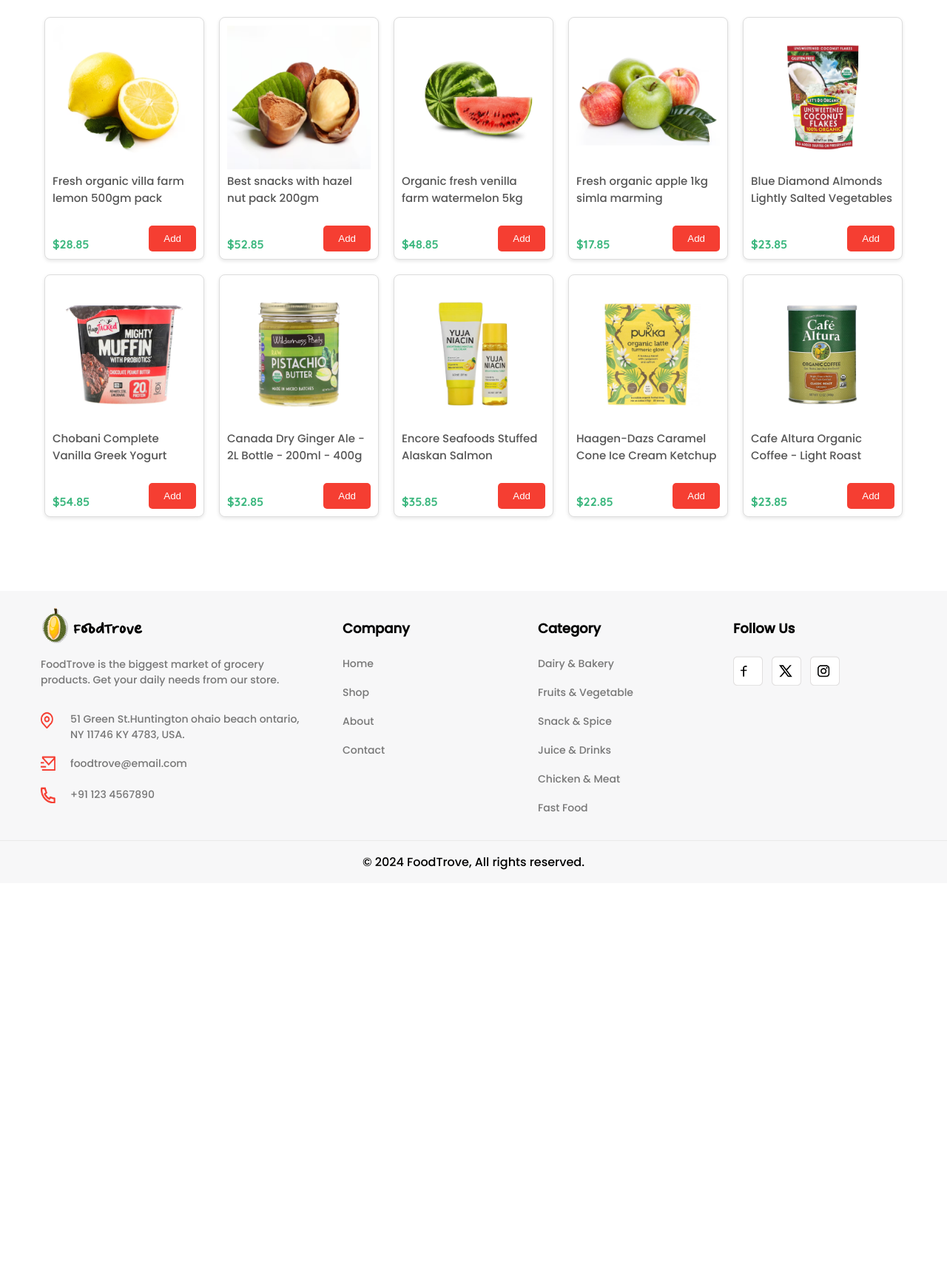
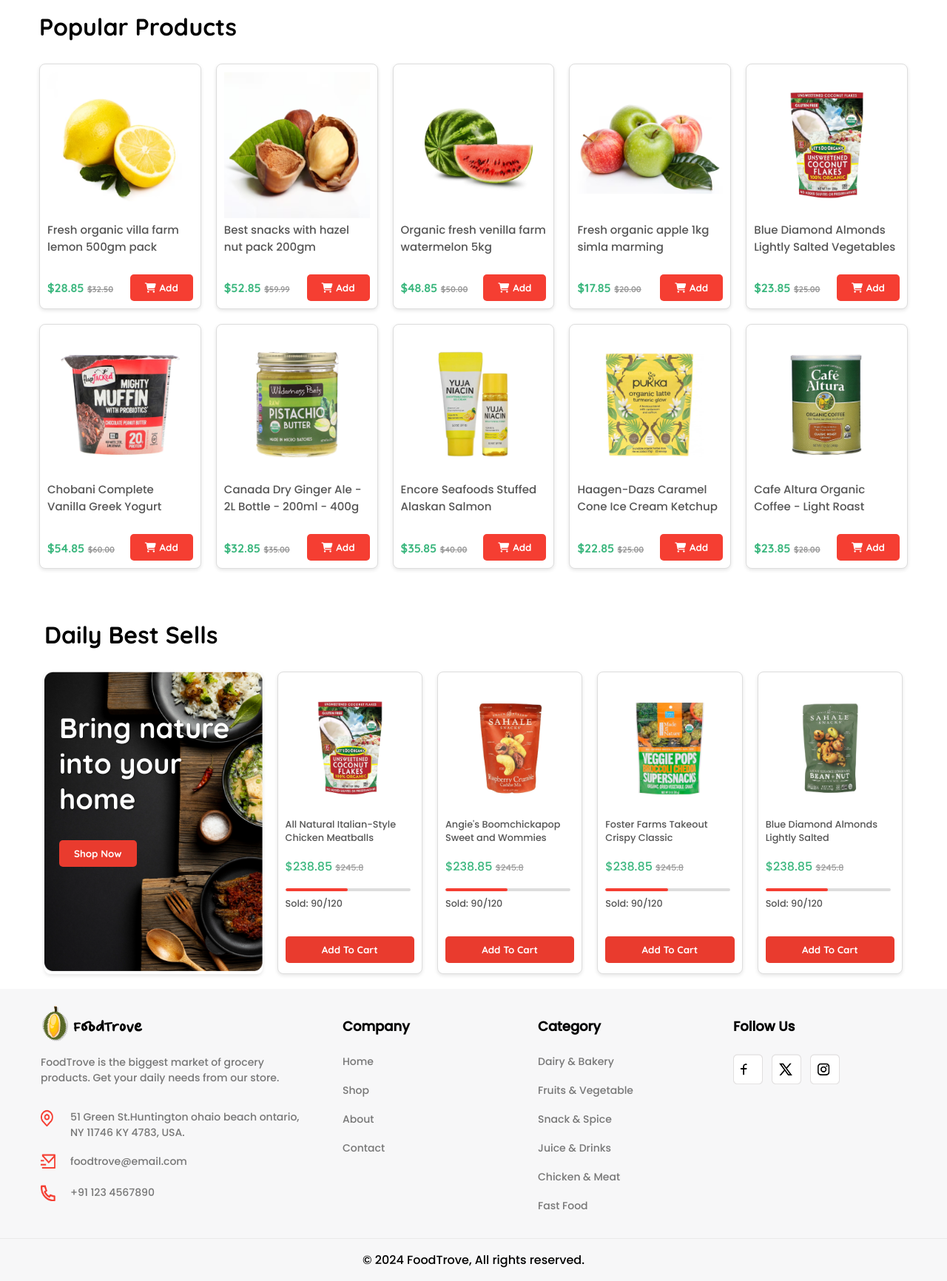
Before and after one commit to pavelolofinskiy/grocery_store, a PHP site: page / in a window 1280 px wide. Shown: the part 1218-2950 px from the top of the page at 74% size. Before the commit the page ends 2394 px from the top, so only its background shows below. Run offline with PHP 8.4, Linux system fonts and the light colour scheme; some libraries are stand-ins or nearby versions.

Commit message:
finished fouth section

```diff
--- /dev/null
+++ b/assets/css/fourth-section.css
@@ -0,0 +1,203 @@
+.best-sells {
+    padding: 20px;
+    max-width: 1200px;
+    margin: auto;
+}
+
+.grid-container {
+    display: grid;
+    grid-template-columns: 1.5fr 1fr 1fr 1fr 1fr;
+    gap: 20px;
+    max-width: 1200px;
+    margin: auto;
+}
+
+.fixed-item {
+    position: relative;
+    overflow: hidden;
+    border-radius: 8px;
+    text-align: left;
+    background-color: #fff;
+    box-shadow: 0 2px 5px rgba(0, 0, 0, 0.1);
+}
+
+.fixed-item img {
+    width: 100%;
+    height: auto;
+    border-radius: 8px;
+}
+
+.text-overlay {
+    position: absolute;
+    top: 20px;
+    left: 20px;
+    color: white;
+    text-shadow: 1px 1px 2px rgba(0, 0, 0, 0.5);
+}
+
+.second-product-card {
+    display: flex;
+    flex-direction: column;
+    border: 1px solid #ddd;
+    border-radius: 8px;
+    overflow: hidden;
+    text-align: left;
+    padding: 10px;
+    background-color: #fff;
+    box-shadow: 0 2px 5px rgba(0, 0, 0, 0.1);
+    justify-content: space-around;
+}
+
+.second-product-card img {
+    width: 100%;
+    height: auto;
+}
+
+.second-product-card h3 {
+    font-size: 1.2em;
+    margin: 10px 0;
+}
+
+.second-product-card p {
+    color: #555;
+    font-family: var(--main-font-family);
+}
+
+.second-product-card .price {
+    font-size: 1rem;
+    color: #3BB77E;
+    margin-top: 0.5rem;
+}
+
+.original-price {
+    font-size: 0.7em;
+    color: #999;
+    text-decoration: line-through;
+}
+
+.sold {
+    color: #999;
+    font-size: 0.8rem;
+    margin-bottom: 1rem;
+}
+
+.grid-container button {
+    background-color: #e93b2e;
+    font-family: var(--second-font-family-bold);
+    color: #fff;
+    border: none;
+    padding: 10px 20px;
+    cursor: pointer;
+    border-radius: 5px;
+    margin-top: 10px;
+}
+
+.button:hover {
+    background-color: #d6362b;
+}
+
+
+.save {
+    background-color: #28a745;
+}
+
+.sale {
+    background-color: #007bff;
+}
+
+.best-sale {
+    background-color: #ffc107;
+}
+
+.best-sells-p {
+    font-family: var(--second-font-family-bold);
+    font-weight: 500;
+    font-size: 2rem;
+    margin-bottom: 30px;
+}
+
+.cart-name {
+    font-size: 0.8rem;
+}
+
+.text-overlay p {
+    font-family: var(--second-font-family-bold);
+    font-size: 38px;
+    margin-top: 2rem;
+    padding-right: 1rem;
+}
+
+.text-overlay button {
+    margin-top: 2rem;
+}
+
+.progress-container {
+    width: 97%;
+    background-color: #ddd;
+    border-radius: 13px;
+    overflow: hidden;
+    height: 4px;
+    margin-right: 1px;
+    margin-top: 0.5rem;
+}
+
+.progress-bar {
+    width: 50%;
+    background-color: #F53E32;
+    height: 100%;
+    border-radius: 13px;
+    transition: width 0.3s ease;
+}
+
+
+@media (max-width: 1120px) {
+    .grid-container {
+        grid-template-columns: 1.5fr 1fr 1fr 1fr;
+    }
+
+    .grid-container > :nth-child(5) {
+        display: none;
+    }
+}
+
+@media (max-width: 850px) {
+    .grid-container {
+        grid-template-columns: 1.5fr 1fr 1fr;
+    }
+
+    .grid-container > :nth-child(4) {
+        display: none;
+    }
+}
+
+@media (max-width: 730px) {
+    .grid-container {
+        grid-template-columns: 1fr 1fr;
+
+    }
+
+    .fixed-item {
+        display: none;
+    }
+
+    .grid-container > :nth-child(4) {
+        display:none;
+    }
+
+}
+
+@media (max-width: 440px) {
+    .grid-container {
+        grid-template-columns: 1fr;
+
+    }
+
+    .fixed-item {
+        display: none;
+    }
+
+    .grid-container > :nth-child(4) {
+        display:none;
+    }
+
+}
--- a/assets/css/second-section.css
+++ b/assets/css/second-section.css
@@ -1,6 +1,6 @@
 .second-section {
     margin-top: 4rem;
-    height: 18rem;
+    height: clamp(10rem ,25vw ,18rem);
     padding: 0 15px;
 }
 
@@ -76,8 +76,9 @@
         width: clamp(2rem, 46vw, 380px);
     }
 
-    section {
+    .second-section {
         margin-top: 3rem;
+        height: clamp(10rem ,32vw ,16rem);
     }
 
     .first-p {
@@ -99,7 +100,7 @@
     }
 
     .first-banner img {
-        width: 94vw;
+        width: 92vw;
     }
 
     .second-banner {
@@ -107,13 +108,14 @@
     }
 
     .first-banner {
-        padding-left: 3vw;
+        padding-left: 4vw;
     }
 
 
-    section {
+    .second-section {
         margin-top: 3rem;
         padding: 0 0;
+        height: 18rem;
     }
 
     .first-p {
--- a/assets/css/third-section.css
+++ b/assets/css/third-section.css
@@ -1,14 +1,25 @@
+.grid-section {
+    max-width: 1200px;
+    margin: auto;
+    padding: 13px;
+}
 
+.general-grid-p {
+    font-family: var(--second-font-family-bold);
+    font-weight: 500;
+    font-size: 2rem;
+    margin-bottom: 10px;
+}
 
 .product-grid {
     display: grid;
     grid-template-columns: repeat(auto-fit, minmax(200px, 1fr));
     gap: 20px;
-    padding: 20px;
+    padding: 20px 0;
     background-color: #fff;
     max-width: 1200px;
     margin: auto;
-    margin-bottom: 5rem;
+    margin-bottom: 1rem;
 }
 
 .product-card {
@@ -58,7 +69,7 @@
 .price-div {
     display: flex;
     justify-content: space-between;
-    align-items: end;
+    align-items: center;
     margin-top: 1rem;
 }
 
@@ -66,4 +77,14 @@
     font-family: var(--second-font-family-bold);
     width: 900;
     color: #3BB77E;
+    margin-top: 0.7rem;
 }
+
+.price-div button {
+    font-family: var(--second-font-family-bold);
+    width: 900;
+}
+
+.product-card i {
+    margin-right: 0.3rem;
+}
--- a/includes/header.php
+++ b/includes/header.php
@@ -17,10 +17,10 @@
                 <nav class="main-nav">
                     <ul>
                         <li><a href="/">Home</a></li>
-                        <li><a href="/category">Category</a></li>
-                        <li><a href="/products">Products</a></li>
-                        <li><a href="/pages">Pages</a></li>
-                        <li><a href="/elements">Elements</a></li>
+                        <li><a href="/">Category</a></li>
+                        <li><a href="/products/list.php">Products</a></li>
+                        <li><a href="/">Pages</a></li>
+                        <li><a href="/">Elements</a></li>
                     </ul>
                 </nav>
                 <div class="contact-info">
--- a/index.php
+++ b/index.php
@@ -9,6 +9,8 @@
     <link rel="stylesheet" href="assets\css\hero.css">
     <link rel="stylesheet" href="assets\css\second-section.css">
     <link rel="stylesheet" href="assets\css\third-section.css">
+    <link rel="stylesheet" href="assets\css\fourth-section.css">
+    <script src="https://kit.fontawesome.com/71ee91ecc9.js" crossorigin="anonymous"></script>
 </head>
 <body>
 <?php
@@ -58,85 +60,143 @@
     </div>
 </section>
 
-<section class="product-grid">
+
+<section class='grid-section'>
+    <p class='general-grid-p'>Popular Products</p>
+    <div class="product-grid">
         <div class="product-card">
             <img src="/assets/img/lemon.png" alt="Fresh organic villa farm lemon 500gm pack">
             <p class='product-p'>Fresh organic villa farm lemon 500gm pack</p>
             <div class='price-div'>
-        <p>$28.85</p>
-        <button>Add</button>
+                <p class="price">$28.85 <span class="original-price">$32.50</span></p>
+                <button><i class="fa-solid fa-cart-shopping"></i>Add</button>
             </div>
         </div>
         <div class="product-card">
             <img src="/assets/img/hazelnut.png" alt="Best snacks with hazel nut pack 200gm">
             <p class='product-p'>Best snacks with hazel nut pack 200gm</p>
             <div class='price-div'>
-        <p>$52.85</p>
-        <button>Add</button>
+                <p class="price">$52.85 <span class="original-price">$59.99</span></p>
+                <button><i class="fa-solid fa-cart-shopping"></i>Add</button>
             </div>
         </div>
         <div class="product-card">
             <img src="/assets/img/watermelon.png" alt="Organic fresh venilla farm watermelon 5kg">
             <p class='product-p'>Organic fresh venilla farm watermelon 5kg</p>
             <div class='price-div'>
-        <p>$48.85</p>
-        <button>Add</button>
+                <p class="price">$48.85 <span class="original-price">$50.00</span></p>
+                <button><i class="fa-solid fa-cart-shopping"></i>Add</button>
             </div>
         </div>
         <div class="product-card">
             <img src="/assets/img/apple.png" alt="Fresh organic apple 1kg simla marming">
             <p class='product-p'>Fresh organic apple 1kg simla marming</p>
             <div class='price-div'>
-        <p>$17.85</p>
-        <button>Add</button>
+                <p class="price">$17.85 <span class="original-price">$20.00</span></p>
+                <button><i class="fa-solid fa-cart-shopping"></i>Add</button>
             </div>
         </div>
         <div class="product-card">
             <img src="/assets/img/cereal.png" alt="Blue Diamond Almonds Lightly Salted Vegetables">
             <p class='product-p'>Blue Diamond Almonds Lightly Salted Vegetables</p>
             <div class='price-div'>
-        <p>$23.85</p>
-        <button>Add</button>
+                <p class="price">$23.85 <span class="original-price">$25.00</span></p>
+                <button><i class="fa-solid fa-cart-shopping"></i>Add</button>
             </div>
         </div>
         <div class="product-card">
             <img src="/assets/img/yogurt.png" alt="Chobani Complete Vanilla Greek Yogurt">
             <p class='product-p'>Chobani Complete Vanilla Greek Yogurt</p>
             <div class='price-div'>
-        <p>$54.85</p>
-        <button>Add</button>
+                <p class="price">$54.85 <span class="original-price">$60.00</span></p>
+                <button><i class="fa-solid fa-cart-shopping"></i>Add</button>
             </div>
         </div>
         <div class="product-card">
             <img src="/assets/img/pistachio.png" alt="Canada Dry Ginger Ale - 2L Bottle - 200ml - 400g">
             <p class='product-p'>Canada Dry Ginger Ale - 2L Bottle - 200ml - 400g</p>
             <div class='price-div'>
-        <p>$32.85</p>
-        <button>Add</button>
+                <p class="price">$32.85 <span class="original-price">$35.00</span></p>
+                <button><i class="fa-solid fa-cart-shopping"></i>Add</button>
             </div>
         </div>
         <div class="product-card">
             <img src="/assets/img/salmon.png" alt="Encore Seafoods Stuffed Alaskan Salmon">
             <p class='product-p'>Encore Seafoods Stuffed Alaskan Salmon</p>
             <div class='price-div'>
-        <p>$35.85</p>
-        <button>Add</button>
+                <p class="price">$35.85 <span class="original-price">$40.00</span></p>
+                <button><i class="fa-solid fa-cart-shopping"></i>Add</button>
             </div>
         </div>
         <div class="product-card">
             <img src="/assets/img/icecream.png" alt="Haagen-Dazs Caramel Cone Ice Cream Ketchup">
             <p class='product-p'>Haagen-Dazs Caramel Cone Ice Cream Ketchup</p>
             <div class='price-div'>
-        <p>$22.85</p>
-        <button>Add</button>
+                <p class="price">$22.85 <span class="original-price">$25.00</span></p>
+                <button><i class="fa-solid fa-cart-shopping"></i>Add</button>
             </div>
         </div>
         <div class="product-card">
             <img src="/assets/img/coffee.png" alt="Cafe Altura Organic Coffee - Light Roast">
-        <p class='product-p'c>Cafe Altura Organic Coffee - Light Roast</p>
+            <p class='product-p'>Cafe Altura Organic Coffee - Light Roast</p>
             <div class='price-div'>
-        <p>$23.85</p>
-        <button>Add</button>
+                <p class="price">$23.85 <span class="original-price">$28.00</span></p>
+                <button><i class="fa-solid fa-cart-shopping"></i>Add</button>
+            </div>
+        </div>
+    </div>
+</section>
+<section>
+    <div class="best-sells">
+        <p class='best-sells-p'>Daily Best Sells</p>
+        <div class="grid-container">
+            <div class="fixed-item">
+                <img src="/assets/img/image.png" alt="Nature Image">
+                <div class="text-overlay">
+                    <p>Bring nature into your home</p>
+                    <button>Shop Now</button>
+                </div>
+            </div>
+            <div class="second-product-card">
+                <img src="/assets/img/coconut.png" alt="Coconut Flakes">
+                <p class='cart-name'>All Natural Italian-Style Chicken Meatballs</p>
+                <p class="price">$238.85 <span class="original-price">$245.8</span></p>
+                <div class='progress-container'>
+                    <div class="progress-bar"></div>
+                </div>
+                <p class="sold">Sold: 90/120</p>
+                <button>Add To Cart</button>
+            </div>
+            <div class="second-product-card">
+                <img src="/assets/img/snacks.png" alt="Snacks">
+                <p class='cart-name'>Angie's Boomchickapop Sweet and Wommies</p>
+                <p class="price">$238.85 <span class="original-price">$245.8</span></p>
+                <div class='progress-container'>
+                    <div class="progress-bar"></div>
+                </div>
+                <p class="sold">Sold: 90/120</p>
+                <button>Add To Cart</button>
+            </div>
+            <div class="second-product-card">
+                <img src="/assets/img/veggies.png" alt="Veggie Pops">
+                <p class='cart-name'>Foster Farms Takeout Crispy Classic</p>
+                <p class="price">$238.85 <span class="original-price">$245.8</span></p>
+                <div class='progress-container'>
+                    <div class="progress-bar"></div>
+                </div>
+                <p class="sold">Sold: 90/120</p>
+                <button>Add To Cart</button>
+            </div>
+            <div class="second-product-card">
+                <img src="/assets/img/almonds.png" alt="Almonds">
+                <p class='cart-name'>Blue Diamond Almonds Lightly Salted</p>
+                <p class="price">$238.85 <span class="original-price">$245.8</span></p>
+                <div class='progress-container'>
+                    <div class="progress-bar"></div>
+                </div>
+                <p class="sold">Sold: 90/120</p>
+                <button>Add To Cart</button>
+            </div>
         </div>
     </div>
 </section>
```
Also changed, not shown: assets/img/almonds.png (added), assets/img/coconut.png (added), assets/img/image.png (added), assets/img/snacks.png (added), assets/img/veggies.png (added). Lines whose indentation alone changed are shown as unchanged.
